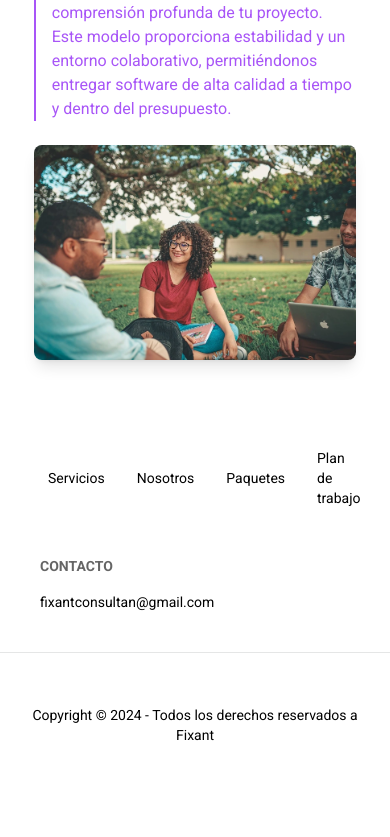
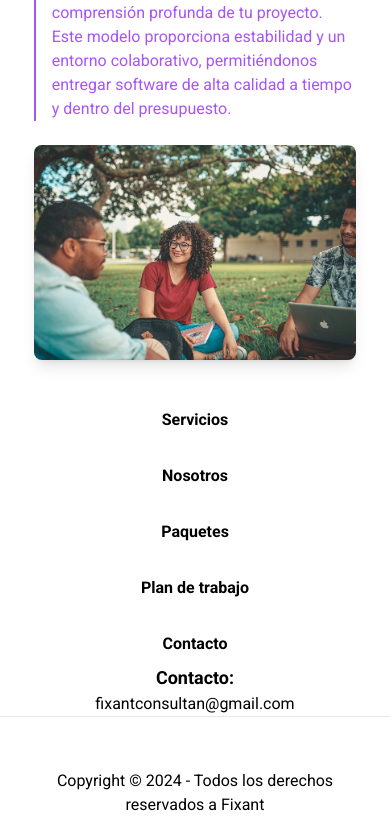
Before and after one commit to MarcialFantini/consultan, a Next.js app: page / in a window 390 px wide. Shown: the part 7834-8671 px from the top of the page. Before the commit the page ends 8599 px from the top, so only its background shows below. Built offline with nearby package versions, Linux system fonts and the light colour scheme.

Commit message:
fix errors, links completads, version 1 completada

```diff
--- a/package.json
+++ b/package.json
@@ -19,7 +19,6 @@
     "@types/node": "^20",
     "@types/react": "^18",
     "@types/react-dom": "^18",
-    "daisyui": "^4.12.10",
     "eslint": "^8",
     "eslint-config-next": "14.2.4",
     "postcss": "^8",
--- a/src/components/Footer/Footer.tsx
+++ b/src/components/Footer/Footer.tsx
@@ -1,14 +1,13 @@
-"use client"
-import { links } from '@/constans/links';
-import { GoToElement } from '@/customHooks/GoToElement';
-import React from 'react'
-
+"use client";
+import { links, linksEnums } from "@/constans/links";
+import { GoToElement } from "@/customHooks/GoToElement";
+import React from "react";
 
 export const Footer = () => {
   return (
-        <div>
-            <footer className="footer bg-white text-black p-10">
-                <ul className="flex flex-row gap-4 items-center">
+    <footer id={linksEnums.CONTACT_US}>
+      <div className="w-full  text-black grid lg:grid-cols-2 ">
+        <ul className="flex flex-col gap-4 items-center lg:justify-center lg:flex-row">
           {links.map((text, index) => {
             return (
               <li
@@ -16,26 +15,29 @@ export const Footer = () => {
                 className="p-2"
                 key={index}
               >
-                                <>{text.name}</>
+                <button className="font-bold">{text.name}</button>
               </li>
             );
           })}
         </ul>
-                <ul>
-                    <li className="footer-title">Contacto</li>
-                    <li className="link link-hover">fixantconsultan@gmail.com</li>
+        <ul className="flex flex-col items-center lg:flex-row lg:justify-center lg:gap-4">
+          <li className="font-bold text-lg">Contacto:</li>
+          <li className="link link-hover">
+            <a href="mailto:fixantconsultan@gmail.com">
+              <button>fixantconsultan@gmail.com</button>
+            </a>
+          </li>
         </ul>
-
-            </footer>
-
-            <div className='footer bg-white text-green-700 border-base-300 border-t px-10 py-4'>
-
       </div>
 
-            <aside className="footer footer-center bg-white text-black p-5  ">
-                <p>Copyright © {new Date().getFullYear()} - Todos los derechos reservados a Fixant</p>
+      <div className=" bg-white text-green-700 border-base-300 border-t px-10 py-4"></div>
+
+      <aside className=" bg-white text-black p-5  ">
+        <p className="text-center">
+          Copyright © {new Date().getFullYear()} - Todos los derechos reservados
+          a Fixant
+        </p>
       </aside>
-
-        </div>
-    )
-}
+    </footer>
+  );
+};
--- a/src/components/NavMobile/index.tsx
+++ b/src/components/NavMobile/index.tsx
@@ -149,7 +149,10 @@ export const NavMobile = () => {
                 <motion.li
                   variants={itemVariants}
                   className=" px-4 text-3xl font-bold  "
-                  onClick={() => GoToElement(items.link)}
+                  onClick={() => {
+                    handlerToggle();
+                    GoToElement(items.link);
+                  }}
                   key={index}
                 >
                   {items.name}
--- a/src/constans/links.ts
+++ b/src/constans/links.ts
@@ -13,4 +13,5 @@ export const links = [
   { name: "Nosotros", link: linksEnums.NOSOTROS },
   { name: "Paquetes", link: linksEnums.PACKAGE },
   { name: "Plan de trabajo", link: linksEnums.HOW_WE_WORK },
+  { name: "Contacto", link: linksEnums.CONTACT_US },
 ];
--- a/tailwind.config.ts
+++ b/tailwind.config.ts
@@ -15,8 +15,5 @@ const config: Config = {
       },
     },
   },
-  plugins: [
-    require('daisyui'),
-  ],
 };
 export default config;
```
Lines whose indentation alone changed are shown as unchanged.
